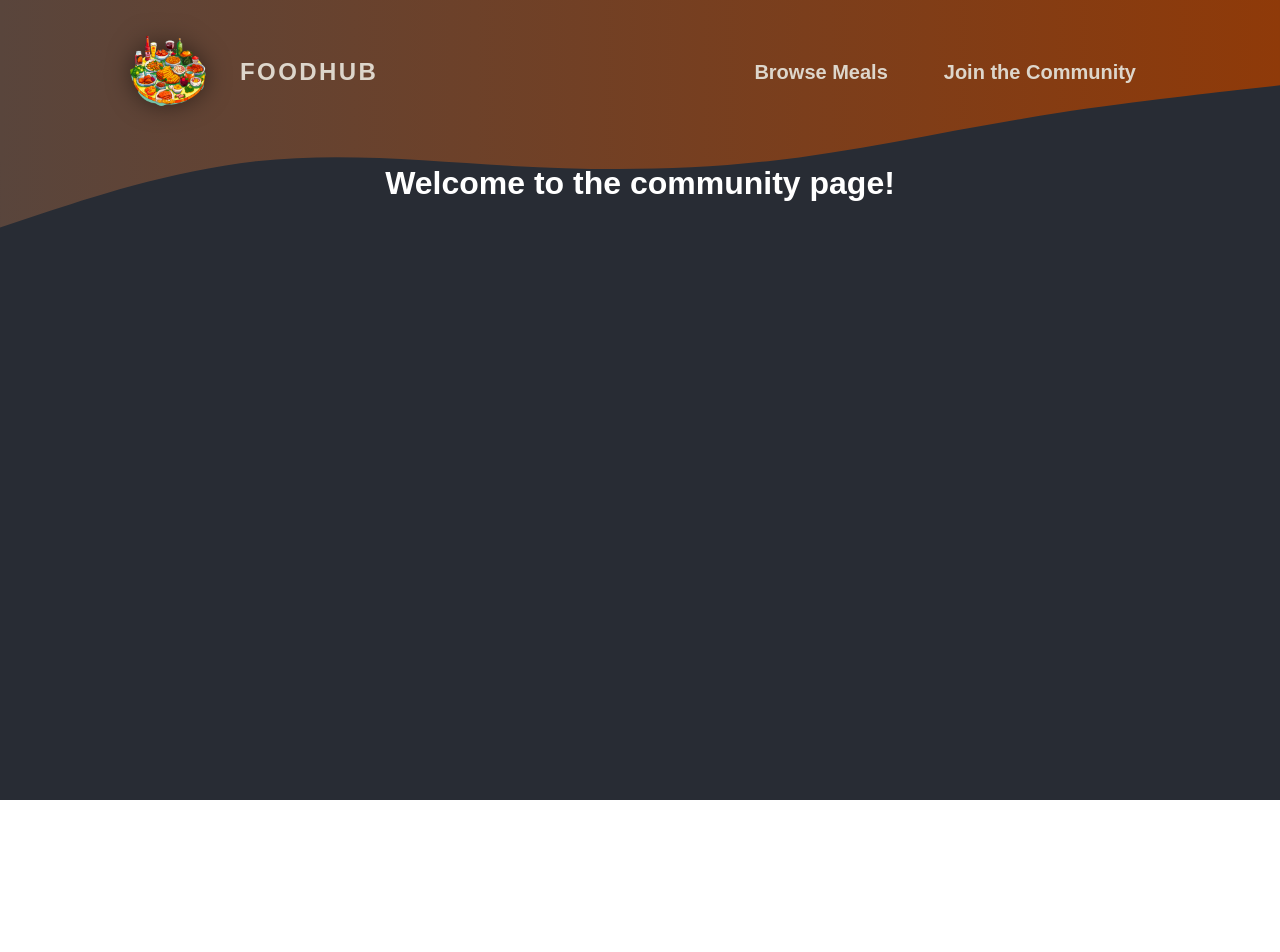
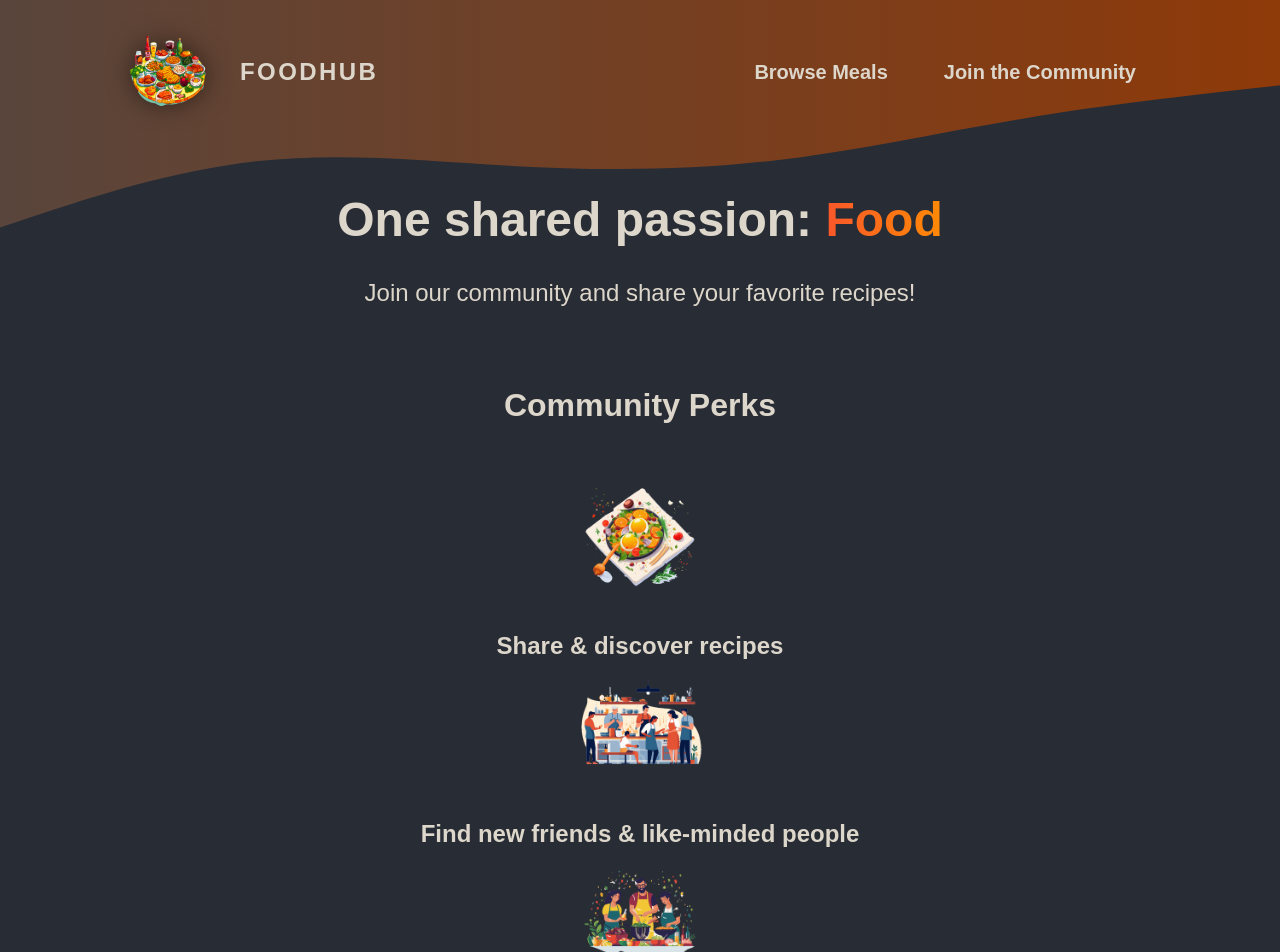
Before and after one commit to KrishKoria/FoodHub, a Next.js app: page /community in a window 1280 px wide. Shown: the top 952 px of the page. Before the commit the page ends 800 px from the top, so only its background shows below. Built offline with nearby package versions, Linux system fonts and the light colour scheme.

Commit message:
Created Community Page

```diff
--- a/app/community/page.js
+++ b/app/community/page.js
@@ -1,9 +1,40 @@
-export default function CommunityPage(){
-    return (
-        <main>
-        <h1 style={{ color: 'white', textAlign: 'center' }}>
-            Welcome to the community page!
+import Image from "next/image";
+
+import mealIcon from "@/assets/icons/meal.png";
+import communityIcon from "@/assets/icons/community.png";
+import eventsIcon from "@/assets/icons/events.png";
+import styles from "./page.module.css";
+
+export default function CommunityPage() {
+  return (
+    <>
+      <header className={styles.header}>
+        <h1>
+          One shared passion: <span className={styles.highlight}>Food</span>
         </h1>
-        </main>
-    );
+        <p>Join our community and share your favorite recipes!</p>
+      </header>
+      <main className={styles.main}>
+        <h2>Community Perks</h2>
+
+        <ul className={styles.perks}>
+          <li>
+            <Image src={mealIcon} alt="A delicious meal" />
+            <p>Share & discover recipes</p>
+          </li>
+          <li>
+            <Image src={communityIcon} alt="A crowd of people, cooking" />
+            <p>Find new friends & like-minded people</p>
+          </li>
+          <li>
+            <Image
+              src={eventsIcon}
+              alt="A crowd of people at a cooking event"
+            />
+            <p>Participate in exclusive events</p>
+          </li>
+        </ul>
+      </main>
+    </>
+  );
 }
--- /dev/null
+++ b/app/community/page.module.css
@@ -0,0 +1,61 @@
+.header {
+    gap: 3rem;
+    margin: 3rem auto 5rem auto;
+    width: 90%;
+    max-width: 75rem;
+    color: #ddd6cb;
+    font-size: 1.5rem;
+    text-align: center;
+  }
+
+  .header h1 {
+    font-family: 'Montserrat', sans-serif;
+  }
+
+  .highlight {
+    background: linear-gradient(90deg, #f9572a, #ff8a05);
+    background-clip: text;
+    -webkit-background-clip: text;
+    -webkit-text-fill-color: transparent;
+  }
+
+  .main {
+    width: 90%;
+    max-width: 40rem;
+    margin: 0 auto;
+    text-align: center;
+  }
+
+  .main h2 {
+    font-family: 'Montserrat', sans-serif;
+    font-size: 2rem;
+    margin-bottom: 3rem;
+    color: #ddd6cb;
+  }
+
+  .perks {
+    list-style: none;
+    margin: 3rem 0;
+    padding: 0;
+  }
+
+  .perks li {
+    display: flex;
+    flex-direction: column;
+    align-items: center;
+    gap: 2rem;
+  }
+
+  .perks img {
+    width: 8rem;
+    height: 8rem;
+    object-fit: contain;
+  }
+
+  .perks p {
+    font-family: 'Montserrat', sans-serif;
+    font-size: 1.5rem;
+    font-weight: bold;
+    margin: 0;
+    color: #ddd6cb;
+  }
```
